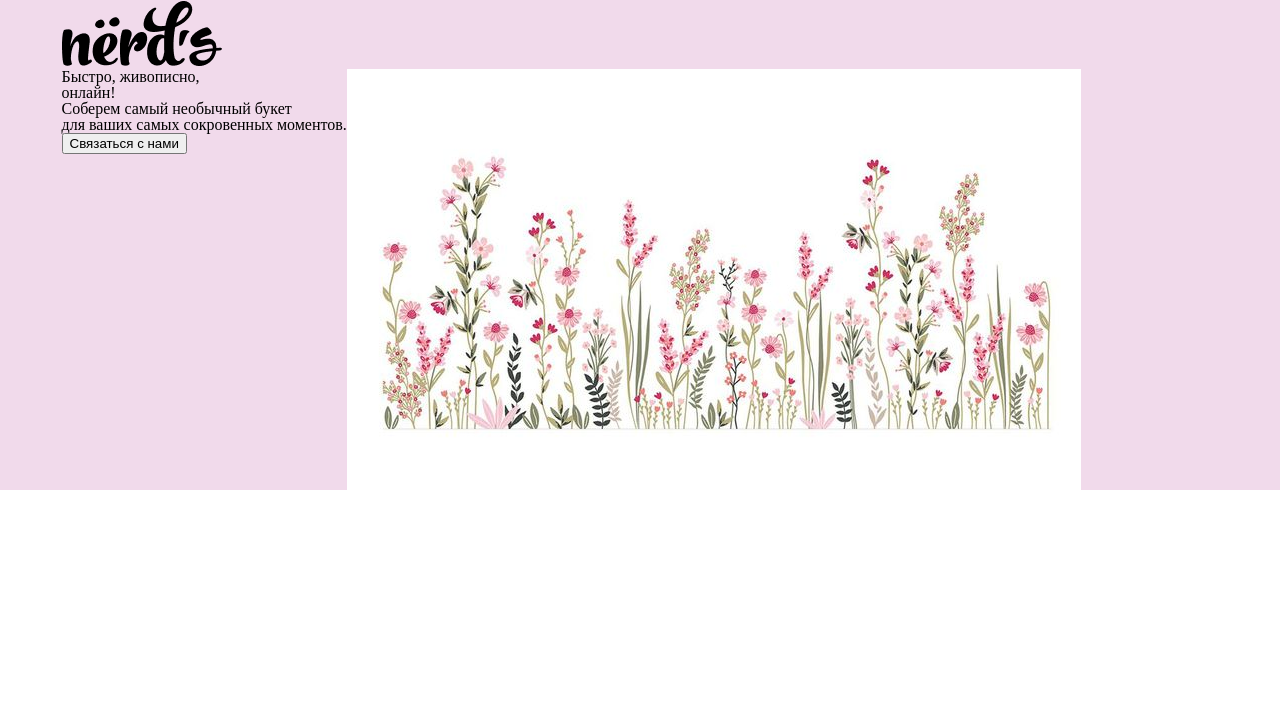
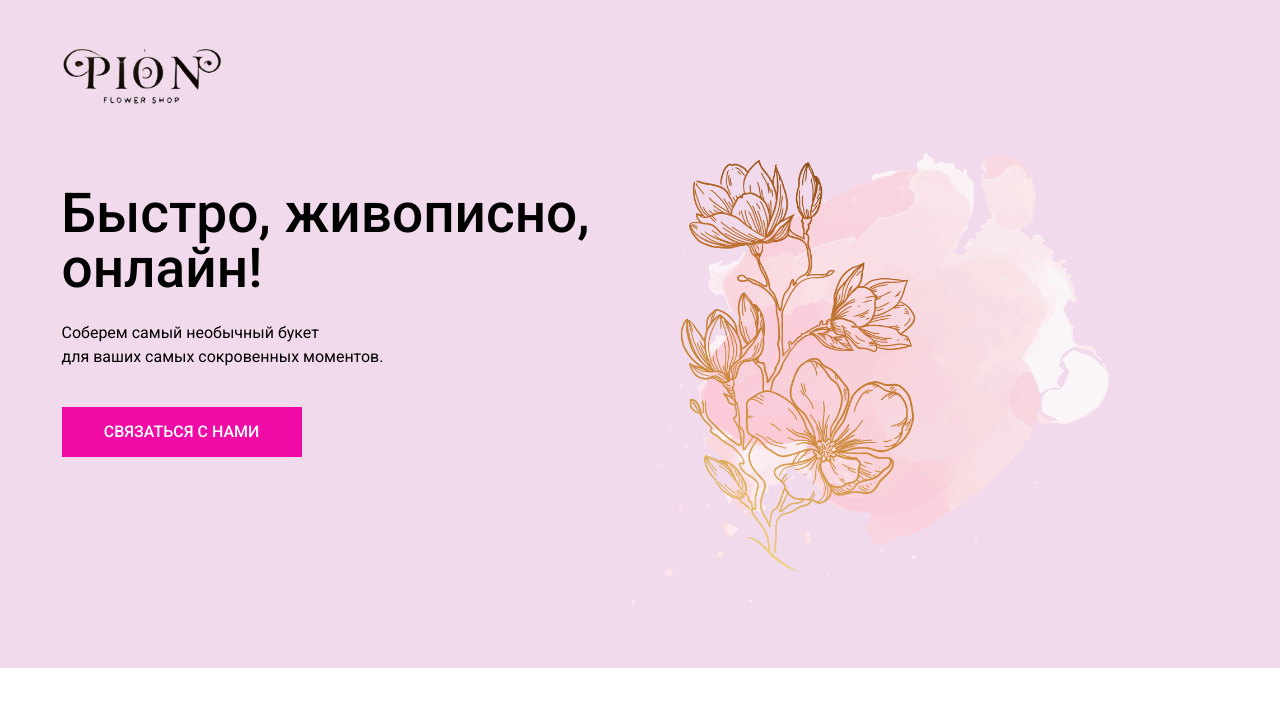
Before and after one commit to Daria4253/flower25, a plain HTML site: page index.html in a window 1280 px wide. Drawn offline with Linux system fonts and the light colour scheme.

Commit message:
changed logo, background. Head styles and intro-block styles

```diff
--- a/index.html
+++ b/index.html
@@ -6,19 +6,20 @@
     <title>Цветочки</title>
     <link rel="stylesheet" href="reset.css">
     <link rel="stylesheet" href="style.css">
+    <link href="https://fonts.googleapis.com/css2?family=Roboto:ital,wght@0,100..900;1,100..900&display=swap" rel="stylesheet">
 </head>
 <body>
     <div class="gray-bkg">
-            <header class="centered-block gray-bkg">
-                <img src="nerds-logo.png" alt="логотип" class="logo">
+            <header class="centered-block">
+                <img src="пион22-Photoroom.png" width="160px" alt="логотип" class="logo">
             </header>
-            <div class="intro-block centered-block gray-bkg">
+            <div class="intro-block centered-block">
                 <div class="intro-block-text">
-                    <h2>Быстро, живописно, <br>онлайн!</h2>
-                    <p>Соберем самый необычный букет <br>для ваших самых сокровенных моментов.</p>
-                    <button>Связаться с нами</button>
+                    <h2 class="intro-block-header">Быстро, живописно, <br>онлайн!</h2>
+                    <p class="intro-block-subheader">Соберем самый необычный букет <br>для ваших самых сокровенных моментов.</p>
+                    <button class="intro-block-button">Связаться с нами</button>
                  </div>
-                <img src="Без названия.jpg" alt="телефоны">
+                <img src="9567361.png" width="560px" alt="телефоны">
             </div>
     </div>
 
--- a/style.css
+++ b/style.css
@@ -4,11 +4,42 @@
 
 .logo{
     width: 160px;
+    margin-top: 49px;
 }
 
 .intro-block{
     display: flex;
 }
+.intro-block-header{
+    font-family:"Roboto", serif;
+    font-size: 55px;
+    font-weight: 500;
+    line-height: 1;
+    margin-top: 78px;
+}
+
+.intro-block-subheader{
+    font-family: "Roboto", serif;
+    font-size: 16px;
+    font-weight: 400;
+    line-height: 24px;
+    margin-top: 25px;
+}
+
+.intro-block-button{
+    font-family: "Roboto", serif;
+    font-size: 16px;
+    font-weight: 500;
+    line-height: 18px;
+    text-transform: uppercase;
+    background: #f00ba7;
+    color: white;
+    border: 0px;
+    height: 50px;
+    width: 240px;
+    cursor: pointer;
+    margin-top: 38px;
+}
 .centered-block{
     margin: 0 auto;
     width: 1157px;
```
Also changed, not shown: 9567361.png (added), Без названия.jpg (deleted), пион1.png (added), пион22-Photoroom.png (added).
